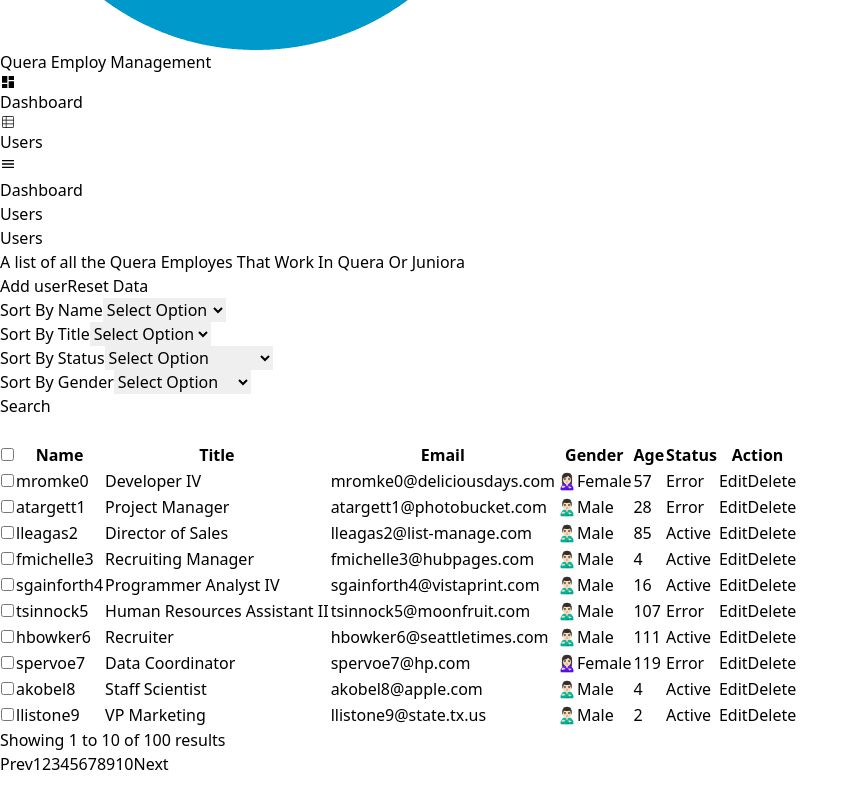
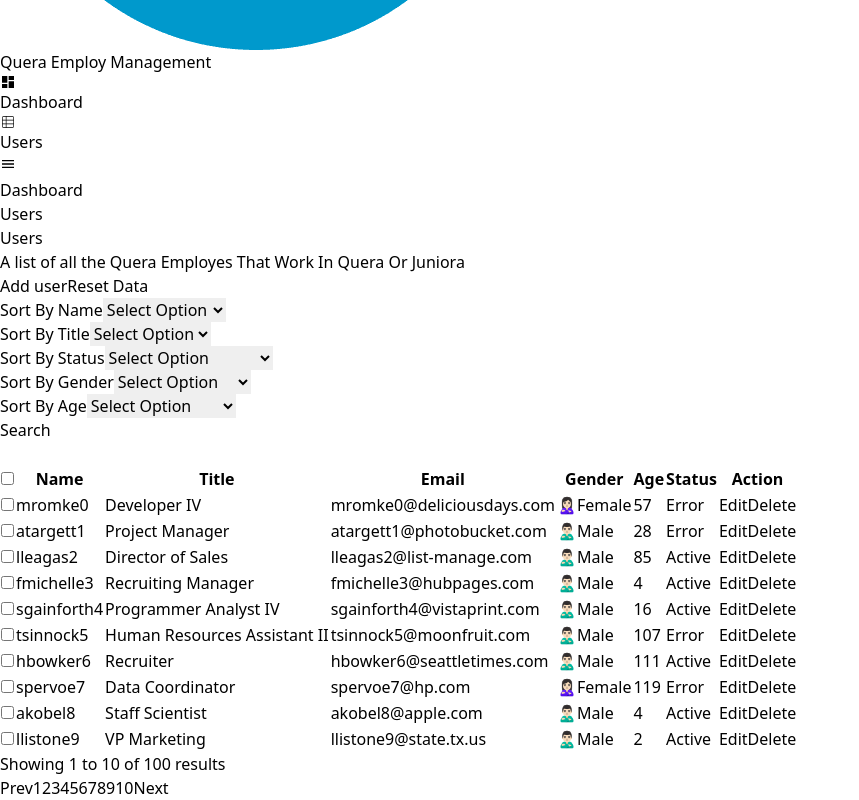
Before and after one commit to React-College-Apps/Employe-Management, a React (Vite) app: page /users in a window 1280 px wide. Shown: the part 1094-1894 px from the top of the page, without its empty margins (0-859 px from the left). Before the commit the page ends 1870 px from the top, so only its background shows below. Built offline with nearby package versions, Linux system fonts and the light colour scheme.

Commit message:
add sorting by age

```diff
--- a/src/components/users/sortingOption/sortingOption.tsx
+++ b/src/components/users/sortingOption/sortingOption.tsx
@@ -11,9 +11,12 @@
     setSortByGender: any
     sortByGender: string
     onSearchChange: any
+    sortByAge: string
+    setSortByAge: any
+
 };
 
-const SortingOptions: React.FC<ISortingOptionsProps> = ({ sortByName, sortByPosition, sortByStatus, setSortByName, setSortByPosition, setSortByStatus, setSortByGender, sortByGender, onSearchChange }) => {
+const SortingOptions: React.FC<ISortingOptionsProps> = ({ sortByName, sortByPosition, sortByStatus, setSortByName, setSortByPosition, setSortByStatus, setSortByGender, sortByGender, onSearchChange, setSortByAge, sortByAge }) => {
 
     const sortByNameOptions = [{
         title: "Name (A to Z)", value: "asc"
@@ -38,6 +41,12 @@
     },
     {
         title: "Not Active To Active", value: "notActive"
+    }]
+    const sortByAgeOptions = [{
+        title: "Age (Asc to Desc)", value: "asc"
+    },
+    {
+        title: "Age (Desc to Asc)", value: "desc"
     }]
     return (
         <div className='grid grid-cols-3 mb-3 w-1/2 gap-3'>
@@ -71,6 +80,13 @@
                 options={sortByGenderOptions}
                 id={"sortByGender"}
             />
+            <SelectInput
+                value={sortByAge}
+                onChange={(e) => setSortByAge(e)}
+                title={"Sort By Age"}
+                options={sortByAgeOptions}
+                id={"sortByAge"}
+            />
             <div className="col-span-2">
                 <InputForm onChange={(e) => onSearchChange(e.target.value)} label={'Search'} type={'search'} className={'px-2'} />
             </div>
--- a/src/pages/users/users.tsx
+++ b/src/pages/users/users.tsx
@@ -33,7 +33,7 @@
     const [deleteModel, setDeleteModel] = useState<boolean>(false)
     const [selectedUser, setSelectedUser] = useState<number>(0)
     const [showAlert, setShowAlert] = useState(false);
-
+    const [sortByAge, setSortByAge] = useState<any>(null)
     const indexOfLastItem = currentPage * itemsPerPage;
     const indexOfFirstItem = indexOfLastItem - itemsPerPage;
 
@@ -130,10 +130,27 @@
         setDeleteModel(true)
     }
 
-    const resetDataHandler = ()=>{
+    const resetDataHandler = () => {
         setUsers(usersWithCheckbox)
         setItem("users", JSON.stringify(usersWithCheckbox))
     }
+
+    const setSortByAgeHandler = (input: string) => {
+        setSortByAge(input);
+        const sortedUsers = [...users];
+        sortedUsers.sort((a, b) => {
+            const ageA = a.personalInfo?.age || 0;
+            const ageB = b.personalInfo?.age || 0;
+
+            if (input === "asc") {
+                return ageA - ageB;
+            } else {
+                return ageB - ageA;
+            }
+        });
+        setUsers(sortedUsers);
+    };
+
 
     useEffect(() => {
         setCurrentUsers(users.slice(indexOfFirstItem, indexOfLastItem));
@@ -189,7 +206,9 @@
                                 setSortByStatus={sortByStatusHandler}
                                 setSortByGender={setSortByGenderHandler}
                                 sortByGender={sortByGender}
-                                onSearchChange={searchInTableHandler} />
+                                onSearchChange={searchInTableHandler}
+                                sortByAge={sortByAge}
+                                setSortByAge={setSortByAgeHandler} />
                             <UserTable
                                 users={currentUsers}
                                 allChecked={allChecked}
```
